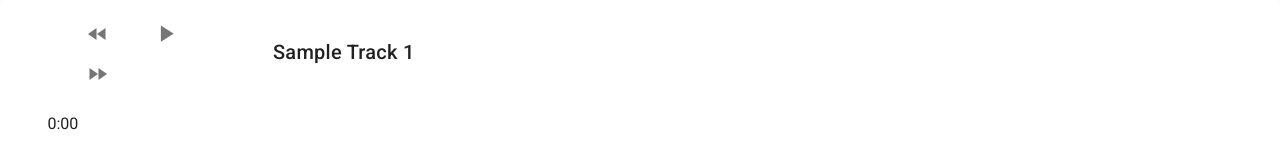
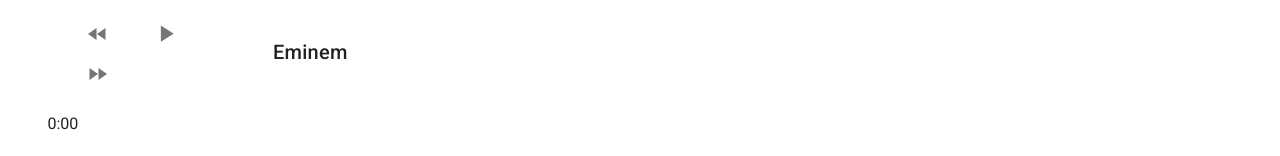
Before and after one commit to ASH-HKAN/Media, a Vue app: page /demo in a window 1280 px wide. Shown: the top 156 px of the page. Built offline with nearby package versions, Linux system fonts and the light colour scheme; what vue-carousel-3d would draw is missing.

Commit message:
new song assigned

```diff
--- a/src/components/ForAndBackWard.vue
+++ b/src/components/ForAndBackWard.vue
@@ -46,10 +46,9 @@
       currentTime: 0,
       tracks: [
         {
-          title: "Sample Track 1",
-          duration: 280,
-          audioSrc:
-            "https://www.soundhelix.com/examples/mp3/SoundHelix-Song-2.mp3",
+          title: "Eminem",
+          duration: 680,
+          audioSrc: "/E.mp3",
         },
         {
           title: "Sample Track 2",
@@ -91,11 +90,21 @@
     },
 
     backward() {
-      this.currentTime = this.currentTime - 5;
+      if (this.isPlaying) {
+        this.currentTime -= 5;
+        this.audioElement.currentTime = this.currentTime;
+      } else {
+        this.currentTime -= 5;
+      }
     },
 
     forward() {
-      this.currentTime = this.currentTime + 5;
+      if (this.isPlaying) {
+        this.currentTime += 5;
+        this.audioElement.currentTime = this.currentTime;
+      } else {
+        this.currentTime += 5;
+      }
     },
 
     seek() {
```
Also changed, not shown: 2 other files (tests, documents, lock files or other folders).
